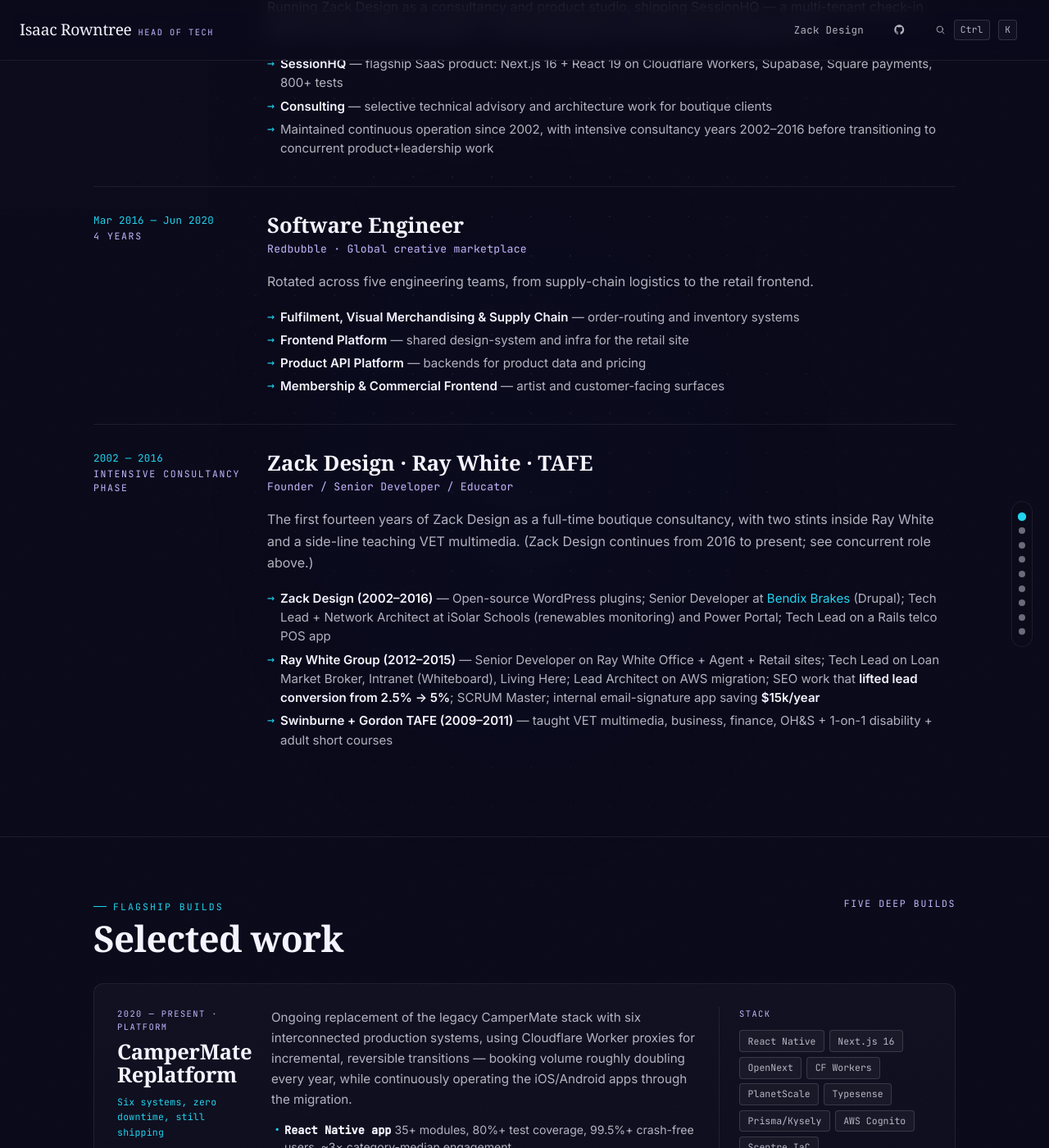
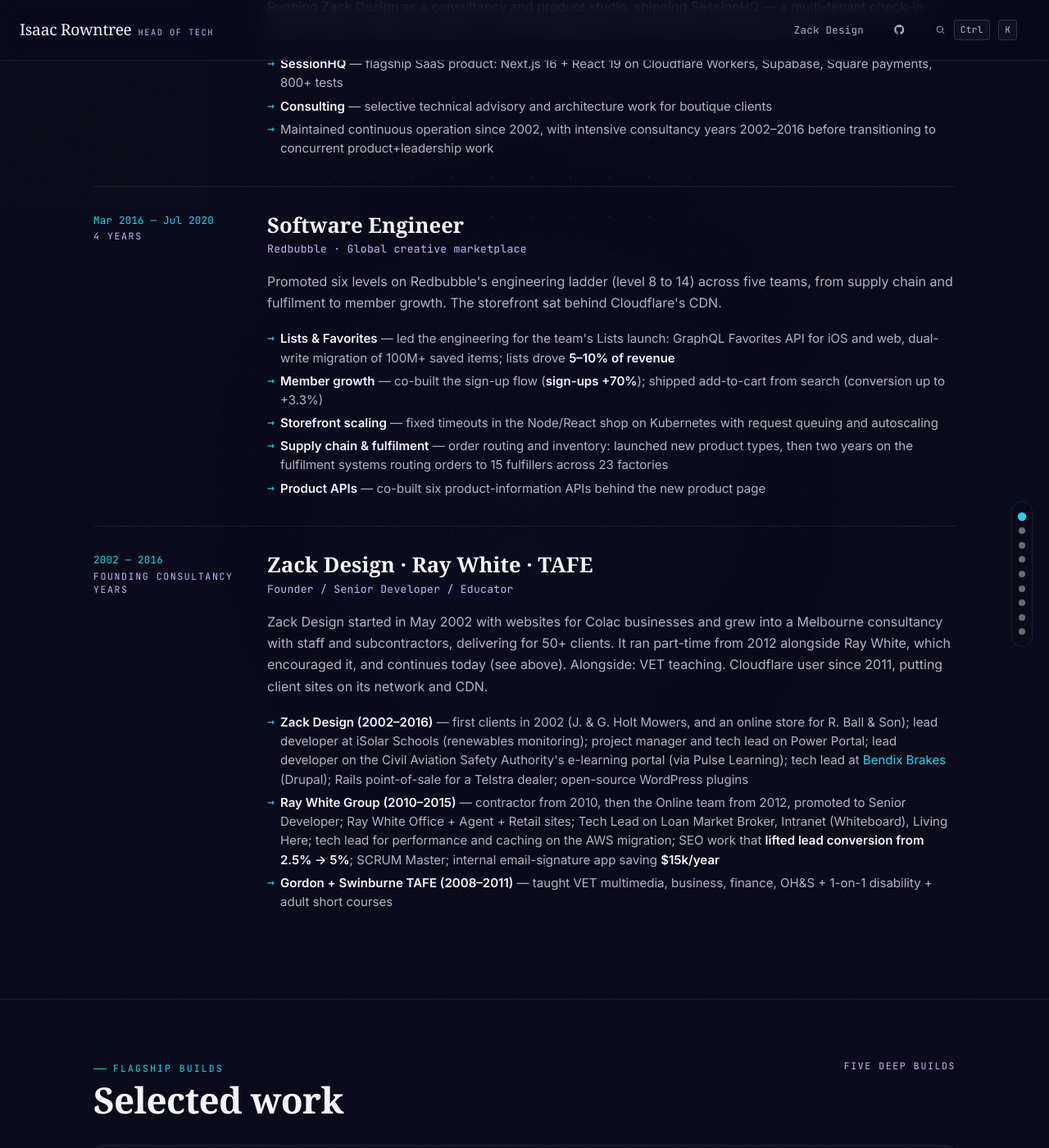
Before and after one commit to isaacrowntree/isaacrowntree.github.io, a Jekyll site: the page built from index.html, in a window 1280 px wide and 1400 px high, scrolled down 1687 px. Shown: the whole window at 82% size. Built offline with Jekyll 4.4.1, drawn with Linux system fonts in a browser that asks for light colours; some web fonts are replaced; some of the changed text lies outside the part shown.

Commit message:
CV: Redbubble, Ray White and Zack Design detail; 50+ Workers; RMIT
Co-Authored-By: Claude Opus 5.5 <noreply@anthropic.com>
Claude-Session: https://claude.ai/code/session_01UdycNh1rWJTNXUb3Ya9o6R

```diff
--- a/_config.yml
+++ b/_config.yml
@@ -52,7 +52,7 @@ schema:
     name: Tourism Holdings Limited
   alumniOf:
     "@type": EducationalOrganization
-    name: Bachelor of Applied Science (Information Technology)
+    name: RMIT University
   knowsAbout:
     - Software Engineering
     - Engineering Leadership
--- a/index.html
+++ b/index.html
@@ -43,7 +43,7 @@ layout: default
         web work rather than WordPress plugins.
       {%- endcomment -%}
       {%- assign years_shipping = site.time | date: '%Y' | minus: 2002 -%}
-      {{ years_shipping }} years of shipping software — from solo web work in 2002 to a fleet of <em>26 Cloudflare Workers</em> and an AI-powered travel platform at TripTech / CamperMate today. Currently Head of Tech at TripTech / CamperMate · THL and proprietor of <a href="https://zackdesign.biz">Zack Design</a>, shipping <a href="https://sessionhq.org">SessionHQ</a> — a modern multi-tenant check-in SaaS. Strongest where platform architecture meets AI-in-production: zero-downtime replatforms at the edge, RAG and agentic search tied directly to revenue — and the leadership range to carry both from proposal to board.
+      {{ years_shipping }} years of shipping software — from solo web work in 2002 to a fleet of <em>50+ Cloudflare Workers</em> and an AI-powered travel platform at TripTech / CamperMate today. Currently Head of Tech at TripTech / CamperMate · THL and proprietor of <a href="https://zackdesign.biz">Zack Design</a>, shipping <a href="https://sessionhq.org">SessionHQ</a> — a modern multi-tenant check-in SaaS. Strongest where platform architecture meets AI-in-production: zero-downtime replatforms at the edge, RAG and agentic search tied directly to revenue — and the leadership range to carry both from proposal to board.
     </p>
     <div class="tldr-meta">
       <span>Based in Sydney, AU</span>
@@ -78,12 +78,12 @@ layout: default
           <h3 class="role__title">Head of Tech</h3>
           <div class="role__company">TripTech / CamperMate · THL · Australia / New Zealand travel platform</div>
           <p class="role__summary">
-            Strategic replatform across six production systems with zero downtime. Rebuilt the engineering team, cut software/infrastructure spend to budget, and shipped an AI-powered travel platform with <strong>booking volume growing multiples year on year</strong>.
+            Strategic replatform from AWS to Cloudflare across six production systems with no customer-facing outage. Rebuilt the engineering team, cut software/infrastructure spend to budget, and shipped an AI-powered travel platform with <strong>booking volume growing multiples year on year</strong>.
           </p>
           <ul class="role__bullets">
             <li>Grew online bookings from <strong>zero to a multi-million-dollar annual channel</strong>, with booking volume roughly doubling every year since launch</li>
-            <li>Rebuilt the engineering team into a smaller, stronger unit — 3 senior engineers out-shipping the previous 5 — while cutting software/infra spend <strong>roughly in half</strong></li>
-            <li>Architected <strong>6 production systems</strong>: React Native app, Next.js platform (millions of web visits a year), B2B dashboard, Analytics portal, Retool admin, + 26 Cloudflare Worker microservices (400k+ LOC)</li>
+            <li>Rebuilt the engineering team into a smaller, stronger unit — 3 senior engineers out-shipping the previous 5, plus a data scientist, a product manager and a designer — while cutting software/infra spend <strong>roughly in half</strong></li>
+            <li>Architected <strong>6 production systems</strong>: React Native app, Next.js platform (millions of web visits a year), B2B dashboard, Analytics portal, Retool admin, + 50+ Cloudflare Workers (400k+ LOC)</li>
             <li>Built the <strong>AI-powered travel platform</strong> — itineraries, translations, smart search — the primary product lever for booking growth</li>
             <li>Led <strong>org-wide security transformation</strong>: OAuth, YubiKey hardware keys, pen testing</li>
             <li>Maintained <strong>continuous iOS/Android operation</strong> through a full replatform while retiring legacy systems</li>
@@ -112,37 +112,38 @@ layout: default
 
       <article class="role">
         <div class="role__period">
-          Mar 2016 — Jun 2020<small>4 years</small>
+          Mar 2016 — Jul 2020<small>4 years</small>
         </div>
         <div>
           <h3 class="role__title">Software Engineer</h3>
           <div class="role__company">Redbubble · Global creative marketplace</div>
           <p class="role__summary">
-            Rotated across five engineering teams, from supply-chain logistics to the retail frontend.
+            Promoted six levels on Redbubble's engineering ladder (level 8 to 14) across five teams, from supply chain and fulfilment to member growth. The storefront sat behind Cloudflare's CDN.
           </p>
           <ul class="role__bullets">
-            <li><strong>Fulfilment, Visual Merchandising &amp; Supply Chain</strong> — order-routing and inventory systems</li>
-            <li><strong>Frontend Platform</strong> — shared design-system and infra for the retail site</li>
-            <li><strong>Product API Platform</strong> — backends for product data and pricing</li>
-            <li><strong>Membership &amp; Commercial Frontend</strong> — artist and customer-facing surfaces</li>
+            <li><strong>Lists &amp; Favorites</strong> — led the engineering for the team's Lists launch: GraphQL Favorites API for iOS and web, dual-write migration of 100M+ saved items; lists drove <strong>5–10% of revenue</strong></li>
+            <li><strong>Member growth</strong> — co-built the sign-up flow (<strong>sign-ups +70%</strong>); shipped add-to-cart from search (conversion up to +3.3%)</li>
+            <li><strong>Storefront scaling</strong> — fixed timeouts in the Node/React shop on Kubernetes with request queuing and autoscaling</li>
+            <li><strong>Supply chain &amp; fulfilment</strong> — order routing and inventory: launched new product types, then two years on the fulfilment systems routing orders to 15 fulfillers across 23 factories</li>
+            <li><strong>Product APIs</strong> — co-built six product-information APIs behind the new product page</li>
           </ul>
         </div>
       </article>
 
       <article class="role">
         <div class="role__period">
-          2002 — 2016<small>Intensive consultancy phase</small>
+          2002 — 2016<small>Founding consultancy years</small>
         </div>
         <div>
           <h3 class="role__title">Zack Design · Ray White · TAFE</h3>
           <div class="role__company">Founder / Senior Developer / Educator</div>
           <p class="role__summary">
-            The first fourteen years of Zack Design as a full-time boutique consultancy, with two stints inside Ray White and a side-line teaching VET multimedia. (Zack Design continues from 2016 to present; see concurrent role above.)
+            Zack Design started in May 2002 with websites for Colac businesses and grew into a Melbourne consultancy with staff and subcontractors, delivering for 50+ clients. It ran part-time from 2012 alongside Ray White, which encouraged it, and continues today (see above). Alongside: VET teaching. Cloudflare user since 2011, putting client sites on its network and CDN.
           </p>
           <ul class="role__bullets">
-            <li><strong>Zack Design (2002–2016)</strong> — Open-source WordPress plugins; Senior Developer at <a href="https://www.bendix.com.au/">Bendix Brakes</a> (Drupal); Tech Lead + Network Architect at iSolar Schools (renewables monitoring) and Power Portal; Tech Lead on a Rails telco POS app</li>
-            <li><strong>Ray White Group (2012–2015)</strong> — Senior Developer on Ray White Office + Agent + Retail sites; Tech Lead on Loan Market Broker, Intranet (Whiteboard), Living Here; Lead Architect on AWS migration; SEO work that <strong>lifted lead conversion from 2.5% → 5%</strong>; SCRUM Master; internal email-signature app saving <strong>$15k/year</strong></li>
-            <li><strong>Swinburne + Gordon TAFE (2009–2011)</strong> — taught VET multimedia, business, finance, OH&amp;S + 1-on-1 disability + adult short courses</li>
+            <li><strong>Zack Design (2002–2016)</strong> — first clients in 2002 (J. &amp; G. Holt Mowers, and an online store for R. Ball &amp; Son); lead developer at iSolar Schools (renewables monitoring); project manager and tech lead on Power Portal; lead developer on the Civil Aviation Safety Authority's e-learning portal (via Pulse Learning); tech lead at <a href="https://www.bendix.com.au/">Bendix Brakes</a> (Drupal); Rails point-of-sale for a Telstra dealer; open-source WordPress plugins</li>
+            <li><strong>Ray White Group (2010–2015)</strong> — contractor from 2010, then the Online team from 2012, promoted to Senior Developer; Ray White Office + Agent + Retail sites; Tech Lead on Loan Market Broker, Intranet (Whiteboard), Living Here; tech lead for performance and caching on the AWS migration; SEO work that <strong>lifted lead conversion from 2.5% → 5%</strong>; SCRUM Master; internal email-signature app saving <strong>$15k/year</strong></li>
+            <li><strong>Gordon + Swinburne TAFE (2008–2011)</strong> — taught VET multimedia, business, finance, OH&amp;S + 1-on-1 disability + adult short courses</li>
           </ul>
         </div>
       </article>
@@ -168,7 +169,7 @@ layout: default
         <div class="work-card__id">
           <span class="work-card__id-label">2020 — Present · Platform</span>
           <h3 class="work-card__title">CamperMate Replatform</h3>
-          <span class="work-card__kicker">Six systems, zero downtime, still shipping</span>
+          <span class="work-card__kicker">Six systems, no customer-facing outage, still shipping</span>
         </div>
         <div class="work-card__body">
           <p>Ongoing replacement of the legacy CamperMate stack with six interconnected production systems, using Cloudflare Worker proxies for incremental, reversible transitions — booking volume roughly doubling every year, while continuously operating the iOS/Android apps through the migration.</p>
@@ -176,7 +177,7 @@ layout: default
             <li><strong>React Native app</strong> 35+ modules, 80%+ test coverage, 99.5%+ crash-free users, ~3× category-median engagement</li>
             <li><strong>Next.js travel platform</strong> 70k+ LOC TypeScript, 119 App Router pages, 202 components, 35+ languages, 10k+ POIs with AI-generated itineraries</li>
             <li><strong>B2B dashboard + Analytics portal</strong> multi-tenant SaaS, RBAC, municipal clients, Power BI integration</li>
-            <li><strong>26 Cloudflare Workers</strong> 400k+ LOC, global edge deployment, proxy-based risk-free transitions, zero-downtime deploys</li>
+            <li><strong>50+ Cloudflare Workers</strong> 400k+ LOC, global edge deployment, proxy-based risk-free transitions, zero-downtime deploys</li>
           </ul>
         </div>
         <aside class="work-card__aside">
@@ -303,17 +304,17 @@ layout: default
       <!-- Pre-CamperMate highlights -->
       <article class="work-card">
         <div class="work-card__id">
-          <span class="work-card__id-label">2012 — 2016 · Enterprise</span>
+          <span class="work-card__id-label">2008 — 2016 · Enterprise</span>
           <h3 class="work-card__title">Ray White + iSolar + Power Portal</h3>
           <span class="work-card__kicker">Earlier tech-lead work</span>
         </div>
         <div class="work-card__body">
-          <p>Four years of tech-lead and architect roles spanning real estate, renewable energy monitoring, and enterprise power — before the move to Redbubble and CamperMate.</p>
+          <p>Tech-lead roles spanning real estate, renewable energy monitoring, and enterprise power — before the move to Redbubble and CamperMate.</p>
           <ul>
-            <li><strong>Ray White</strong> Lead Architect on AWS migration; Tech Lead on Intranet (Whiteboard), Loan Market Broker, Living Here; SEO work taking lead conversion from <strong>2.5% → 5%</strong></li>
-            <li><strong>iSolar Schools</strong> Tech Lead + Network Architect on the schools renewable-energy monitoring system</li>
-            <li><strong>Power Portal</strong> Tech Lead + Network Architect on an enterprise power-company suite</li>
-            <li><strong>Bendix Brakes</strong> Senior Developer (Drupal) during the Zack Design years</li>
+            <li><strong>Ray White</strong> Tech lead for performance and caching on the AWS migration; Tech Lead on Intranet (Whiteboard), Loan Market Broker, Living Here; SEO work taking lead conversion from <strong>2.5% → 5%</strong></li>
+            <li><strong>iSolar Schools</strong> Lead developer on the schools solar and weather monitoring platform, including on-site installs</li>
+            <li><strong>Power Portal</strong> Project manager and tech lead on an enterprise platform for renewable-energy providers</li>
+            <li><strong>Bendix Brakes</strong> Tech lead on the Drupal parts catalogue during the Zack Design years</li>
           </ul>
         </div>
         <aside class="work-card__aside">
@@ -811,7 +812,7 @@ layout: default
   <div class="education" id="education">
     <span class="education__label">Education</span>
     <div class="education__items">
-      BAppSc Information Technology<span class="sep">·</span>Cert IV Training &amp; Assessment<span class="sep">·</span>BentoBox<span class="sep">·</span>PD courses in AWS, UX, Agile, Salesforce
+      BAppSc Information Technology, RMIT University<span class="sep">·</span>Cert IV Training &amp; Assessment<span class="sep">·</span>BentoBox<span class="sep">·</span>PD courses in AWS, UX, Agile, Salesforce
     </div>
   </div>
 </div>
```
